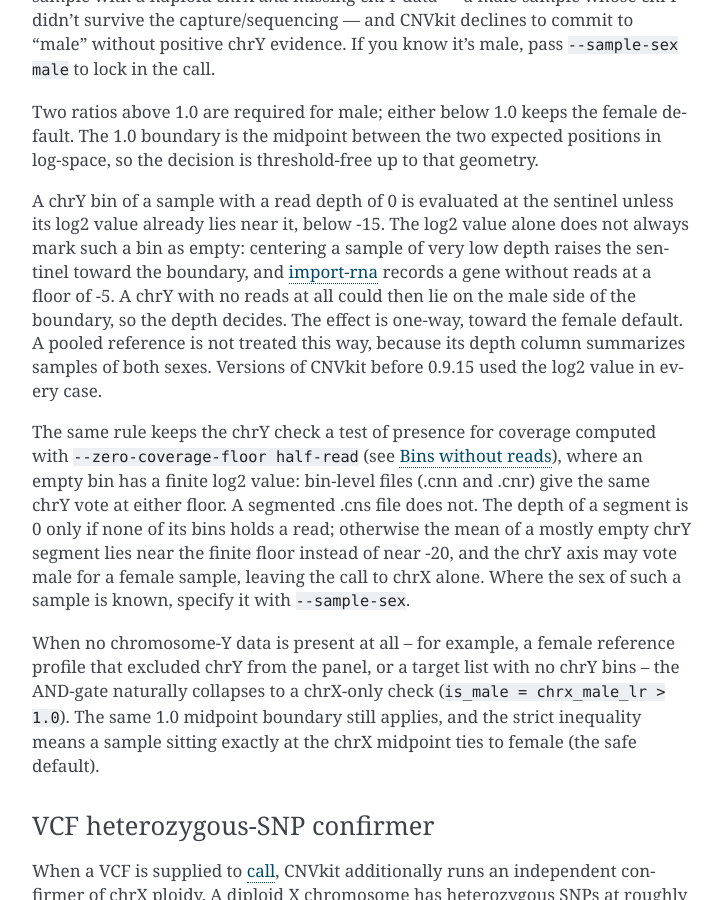
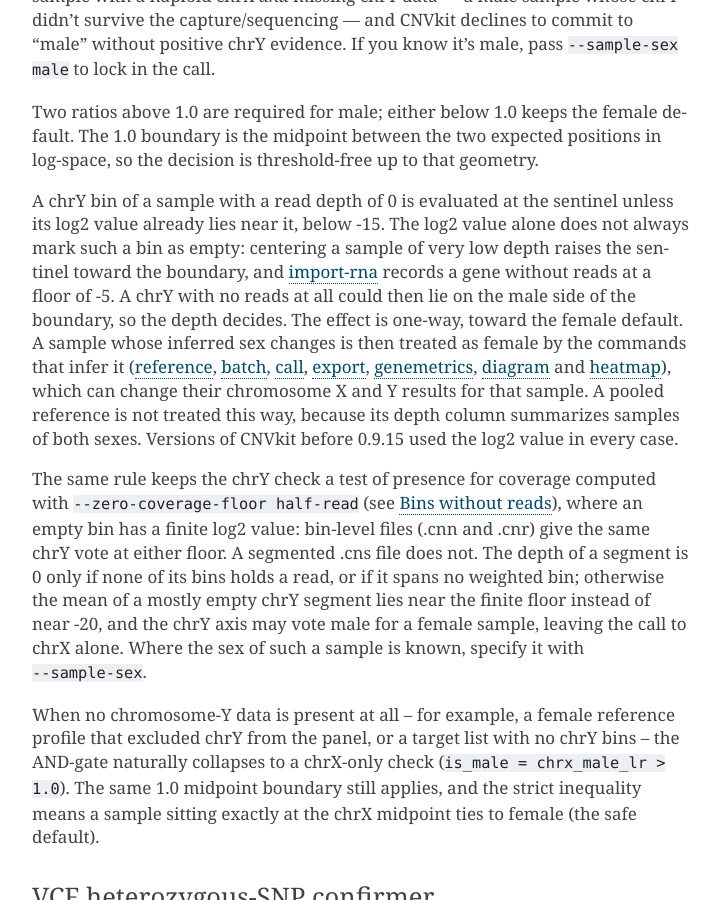
Before and after one commit to etal/cnvkit, a Sphinx documentation site: the page built from doc/sex.rst, in a window 1280 px wide and 900 px high, scrolled down 3722 px. Shown: the whole window, without its empty margins (388-1110 px from the left). Built offline with Sphinx 7.4.7, drawn with Linux system fonts in a browser that asks for light colours; pages that are not in the unit, such as notebooks, are missing from menus; some of the changed text lies outside the part shown.

Commit message:
Document downstream effects and limits of the low-coverage changes
State that a sample whose inferred sex changes under the chrY
zero-depth rule is treated as female by the commands that infer
sex, that bins with reads can change slightly in fix where a
half-read floor lies within the range of their values, that a
segment spanning no weighted bin also has a depth of 0, and which
version introduced the low_probes column and the change to
genemetrics --drop-low-coverage. Qualify the statements that the
new option made conditional, and move the bedGraph note beside the
options it belongs with.

Correct the statement that heatmap does not adjust the sex
chromosomes: it does by default, as diagram does, and --no-shift-xy
disables it on either command.

```diff
--- a/doc/plots.rst
+++ b/doc/plots.rst
@@ -294,7 +294,7 @@ the color, because a target is a few hundred bases inside an off-target bin of
 hundreds of kilobases and averaging the two would report the background. A
 combined feature is summarized by the biweight location of its bins rather
 than their mean, since bins with no coverage are recorded at a floor of -20 by
-default and a mean over those reads as a deletion (see :doc:`estimators`); the
+default and that mean would report a deletion (see :doc:`estimators`); the
 gene labels still name every gene that passed the threshold, one label apiece.
 
 ``--no-squash-genes`` draws one feature per bin instead. That is legible only
--- a/doc/reports.rst
+++ b/doc/reports.rst
@@ -92,6 +92,11 @@ With segments (``-s``):
 - *depth*, *weight*, *probes*, *low_probes*: As above.
 - *segment_weight*: The sum of the weights of the bins supporting the segment.
 - *segment_probes*: The number of probes supporting the segment.
+
+Versions of CNVkit before 0.9.15 wrote no *low_probes* column, so every column
+after *probes* was one position to the left, and ``--drop-low-coverage`` did
+not apply to the statistics requested with ``--mean``, ``--ci`` and the other
+statistic options.
 
 The ``-t``/``--threshold`` and ``-m``/``--min-probes`` options are used to
 control which genes are reported:
--- a/doc/sex.rst
+++ b/doc/sex.rst
@@ -180,19 +180,23 @@ does not always mark such a bin as empty: centering a sample of very low depth
 raises the sentinel toward the boundary, and :ref:`import-rna` records a gene
 without reads at a floor of -5. A chrY with no reads at all could then lie on
 the male side of the boundary, so the depth decides. The effect is one-way,
-toward the female default. A pooled reference is not treated this way, because
-its depth column summarizes samples of both sexes. Versions of CNVkit before
-0.9.15 used the log2 value in every case.
+toward the female default. A sample whose inferred sex changes is then treated
+as female by the commands that infer it (:ref:`reference`, :ref:`batch`,
+:ref:`call`, :ref:`export`, :ref:`genemetrics`, :ref:`diagram` and
+:ref:`heatmap`), which can change their chromosome X and Y results for that
+sample. A pooled reference is not treated this way, because its depth column
+summarizes samples of both sexes. Versions of CNVkit before 0.9.15 used the
+log2 value in every case.
 
 The same rule keeps the chrY check a test of presence for coverage computed
 with ``--zero-coverage-floor half-read`` (see :ref:`zero_coverage_floor`),
 where an empty bin has a finite log2 value: bin-level files (.cnn and .cnr)
 give the same chrY vote at either floor. A segmented .cns file does not. The
-depth of a segment is 0 only if none of its bins holds a read; otherwise the
-mean of a mostly empty chrY segment lies near the finite floor instead of near
--20, and the chrY axis may vote male for a female sample, leaving the call to
-chrX alone. Where the sex of such a sample is known, specify it with
-``--sample-sex``.
+depth of a segment is 0 only if none of its bins holds a read, or if it spans
+no weighted bin; otherwise the mean of a mostly empty chrY segment lies near
+the finite floor instead of near -20, and the chrY axis may vote male for a
+female sample, leaving the call to chrX alone. Where the sex of such a sample
+is known, specify it with ``--sample-sex``.
 
 When no chromosome-Y data is present at all -- for example, a female
 reference profile that excluded chrY from the panel, or a target list with
@@ -273,8 +277,10 @@ Plots and sex chromosomes
 that gains and losses on chromosomes X and Y are highlighted and labeled
 appropriately.
 
-:ref:`scatter` and :ref:`heatmap` do not adjust the sex chromosomes for sample
-or reference sex.
+:ref:`heatmap` adjusts them in the same way. On either command the adjustment
+can be disabled with ``--no-shift-xy``.
+
+:ref:`scatter` does not adjust the sex chromosomes for sample or reference sex.
 
 Non-human and Roman-numeral genomes
 -----------------------------------
```
Also changed, not shown: doc/estimators.rst (+10 -7 lines), doc/pipeline.rst (+10 -6 lines).
